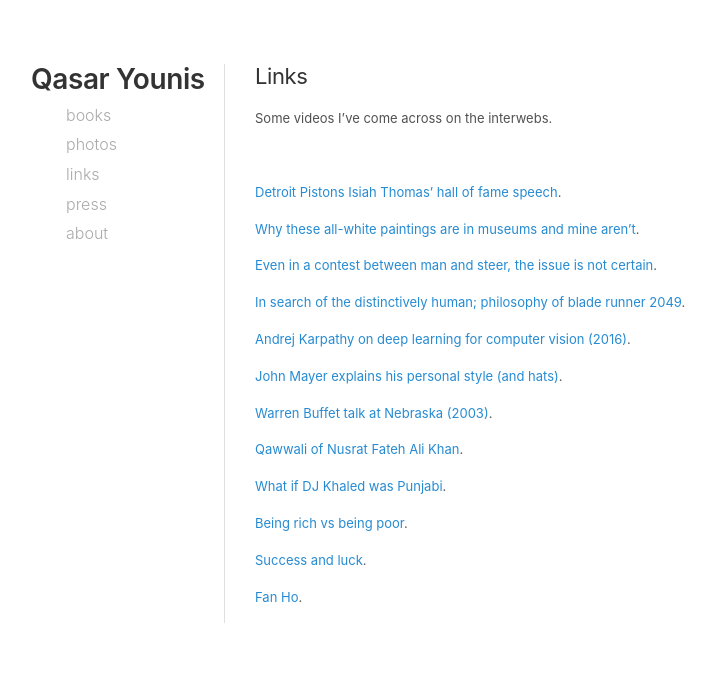
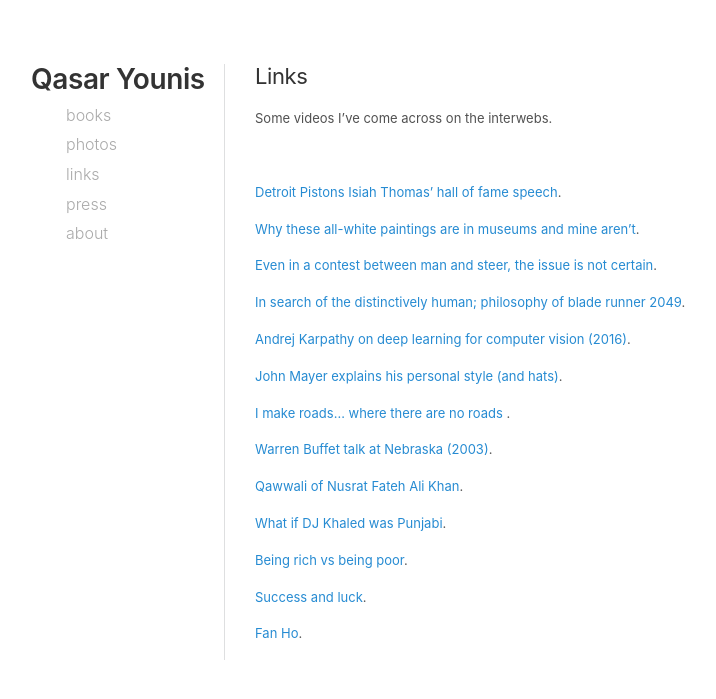
Before and after one commit to qasar/qasar.github.io, a Jekyll site: the page built from links.md, in a window 1280 px wide. Shown: the top 699 px of the page, without its empty margins (35-751 px from the left). Built offline with Jekyll 4.4.1, drawn with Linux system fonts in a browser that asks for light colours.

Commit message:
Update links.md

```diff
--- a/links.md
+++ b/links.md
@@ -19,6 +19,8 @@ Some videos I've come across on the interwebs.
 
 <a href="https://www.youtube.com/watch?v=G4gjJoMi2vY" target="_blank">John Mayer explains his personal style (and hats)</a>.
 
+<a href="https://youtu.be/s0MDY9fl-IA" target="_blank">I make roads... where there are no roads </a>.
+
 <a href="https://www.youtube.com/watch?v=M-vQGxTFfPU&list=FLXJuURIK0_r_mGlRWSPkgCw&index=103&t=0s" target="_blank">Warren Buffet talk at Nebraska (2003)</a>.
 
 <a href= "https://www.youtube.com/watch?v=ojIHZqvJpV0&list=FLXJuURIK0_r_mGlRWSPkgCw&index=64&t=0s" target="_blank">Qawwali of Nusrat Fateh Ali Khan</a>.
```
